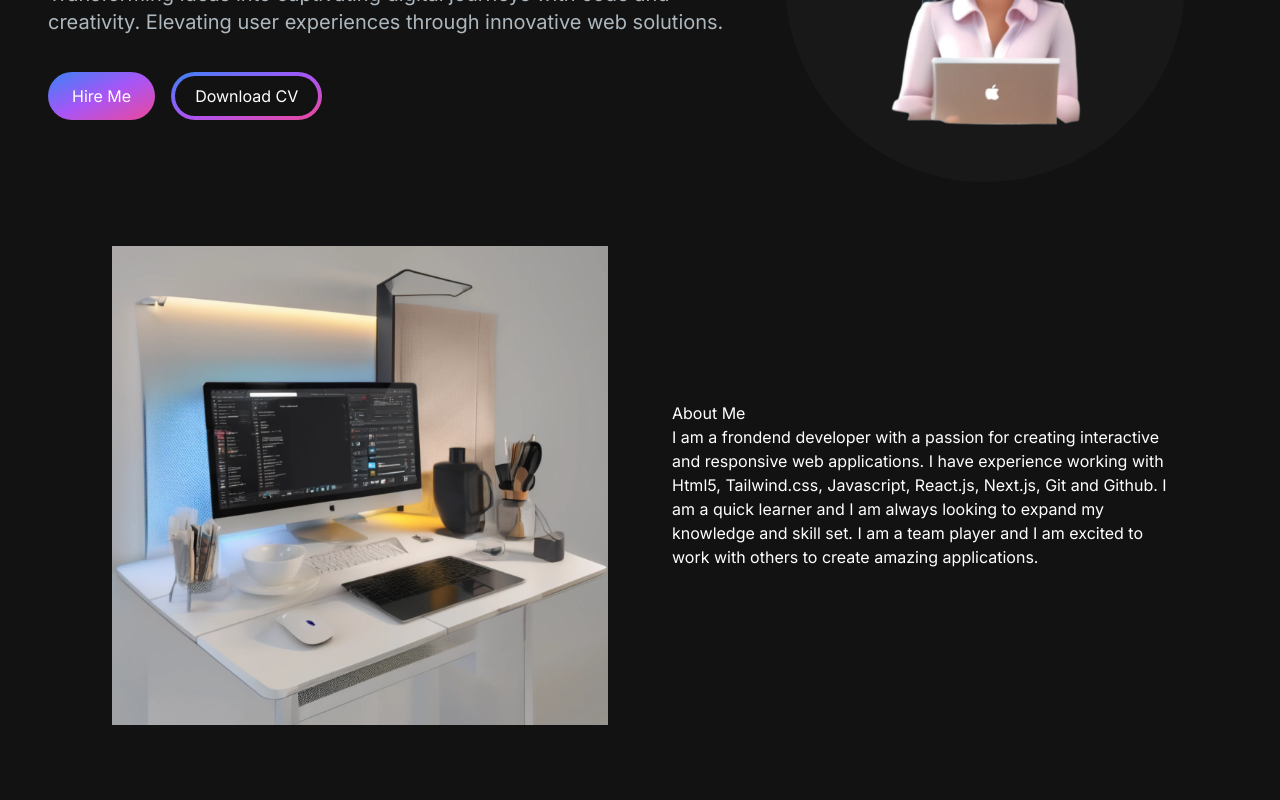
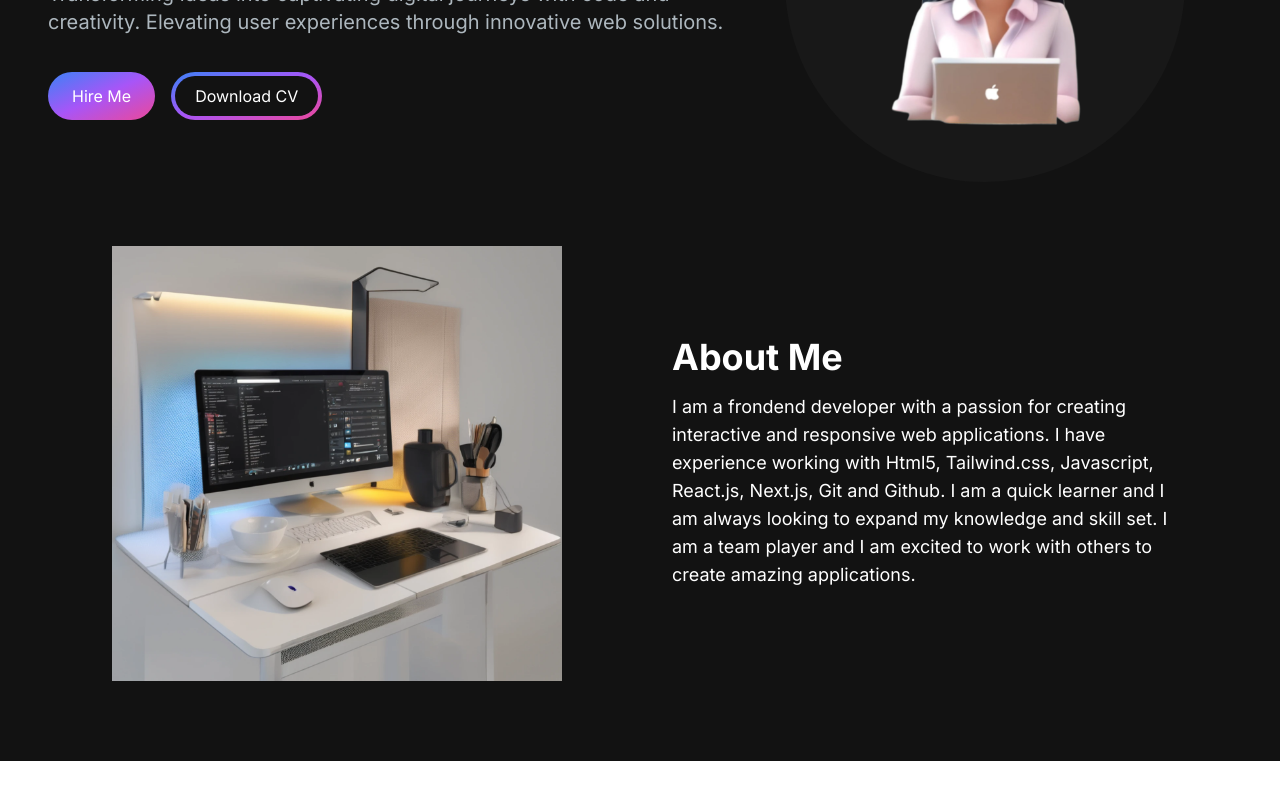
Before and after one commit to ShravaniCoder/portfolio-website-next.js, a Next.js app: page / in a window 1280 px wide. Shown: the part 330-1130 px from the top of the page. After the commit the page ends 1091 px from the top, so only its background shows below. Built offline with nearby package versions, Linux system fonts and the light colour scheme.

Commit message:
new
edited

```diff
--- a/app/components/About.jsx
+++ b/app/components/About.jsx
@@ -4,10 +4,10 @@ import Image from 'next/image';
 const About = () => {
   return (
       <section className='text-white'><div className='md:grid md:grid-cols-2 gap-8 items-center px-8 py-4 xl:gap-16 sm:py-16 xl:px-16'>
-          <Image src="/images/about-img.png" alt='about-img' width={500} height={500} />
+          <Image src="/images/about-img.png" alt='about-img' width={450} height={350} />
           <div>
-              <h2>About Me</h2>
-              <p>I am a frondend developer with a passion for creating interactive and responsive web applications. I have experience working with Html5, Tailwind.css, Javascript, React.js, Next.js, Git and Github. I am a quick learner and I am always looking to expand my knowledge and skill set. I am a team player and I am excited to work with others to create amazing applications.</p>
+              <h2 className='text-white text-4xl font-bold mb-4'>About Me</h2>
+              <p className='text-base lg:text-lg'>I am a frondend developer with a passion for creating interactive and responsive web applications. I have experience working with Html5, Tailwind.css, Javascript, React.js, Next.js, Git and Github. I am a quick learner and I am always looking to expand my knowledge and skill set. I am a team player and I am excited to work with others to create amazing applications.</p>
           </div>
       </div>
       </section>
--- a/app/components/Navbar.jsx
+++ b/app/components/Navbar.jsx
@@ -4,6 +4,7 @@ import Link from "next/link";
 import { Bars3Icon, XMarkIcon } from "@heroicons/react/24/solid";
 import NavLink from "./NavLink";
 import MenuOverlay from "./MenuOverlay";
+
 
 const navLinks = [
   {
--- a/package.json
+++ b/package.json
@@ -13,6 +13,7 @@
     "next": "14.1.4",
     "react": "^18",
     "react-dom": "^18",
+    "react-icons": "^5.0.1",
     "react-type-animation": "^3.2.0"
   },
   "devDependencies": {
```
Also changed, not shown: 1 other file (tests, documents, lock files or other folders).
